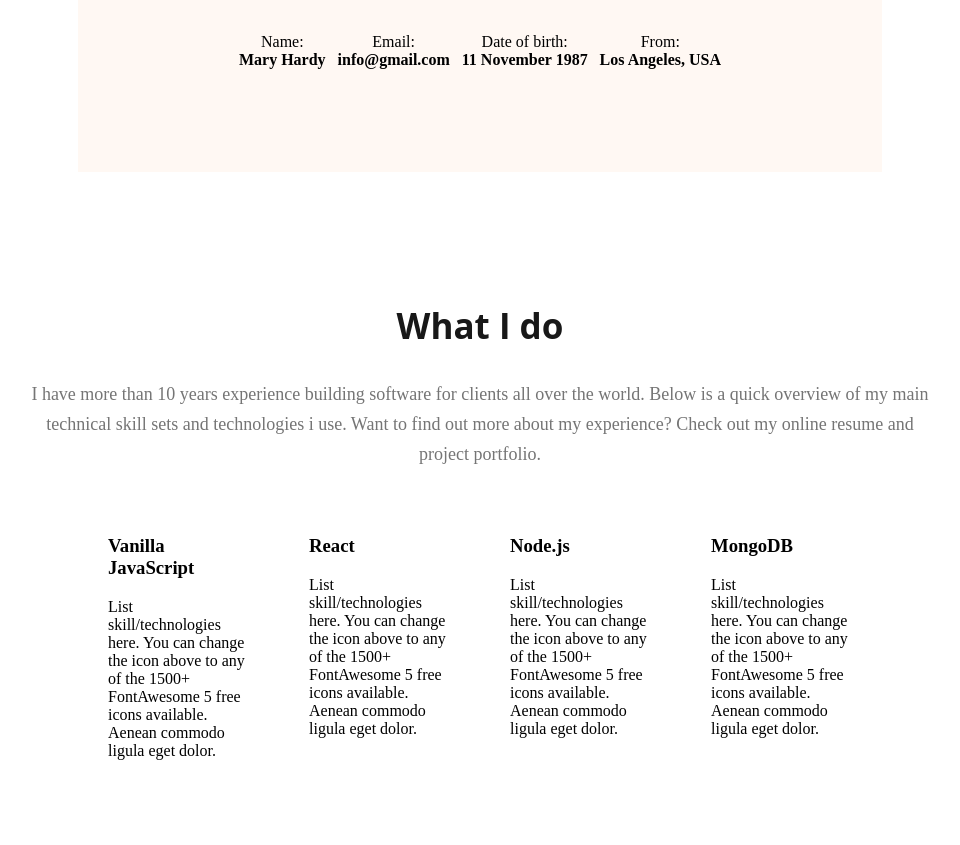
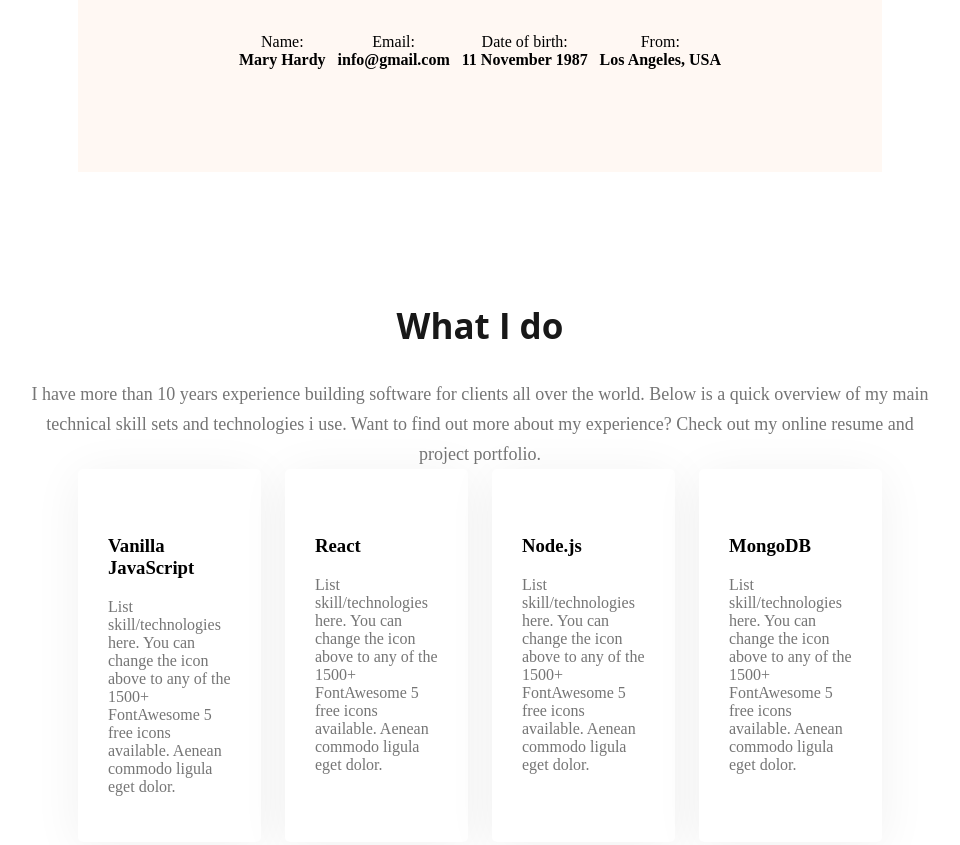
Before and after one commit to abirhossen18145/Web-Development-5, a plain HTML site: page index.html in a window 1280 px wide. Shown: the part 962-1807 px from the top of the page, without its empty margins (160-1120 px from the left). Before the commit the page ends 1776 px from the top, so only its background shows below. Drawn offline with Linux system fonts and the light colour scheme.

Commit message:
added skilled-container

```diff
--- a/style/index.css
+++ b/style/index.css
@@ -176,9 +176,18 @@ text-align: left;
     margin-left: 230px;
     margin-right: 230px;
     background-color: #FFF;
+    gap: 24px;
 
 }
 
 .skilled{
-   padding: 30px;
+    padding: 30px;
+    border-radius: 5px;
+    background: #FFF;
+    box-shadow: 0px 6px 50px 0px rgba(0, 0, 0, 0.06);
+
 }
+
+.skilled-description{
+    color: #757575;
+}
```
